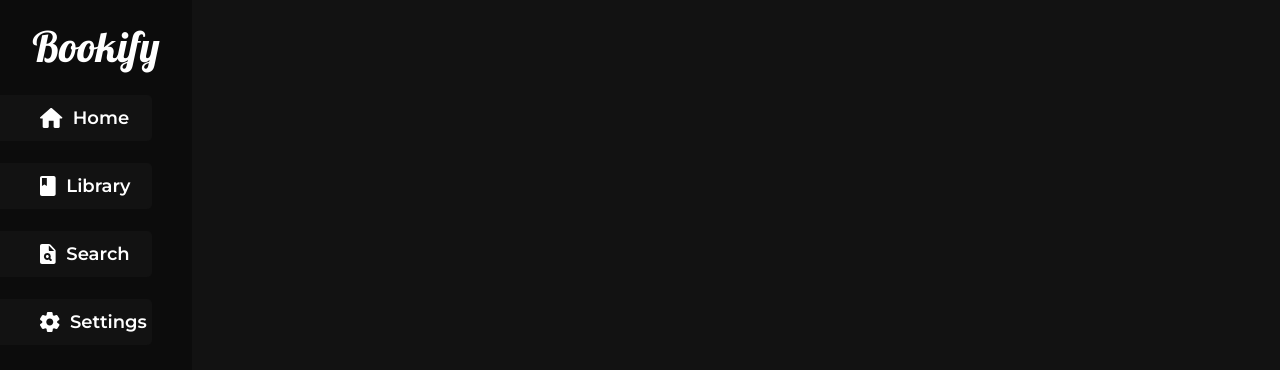
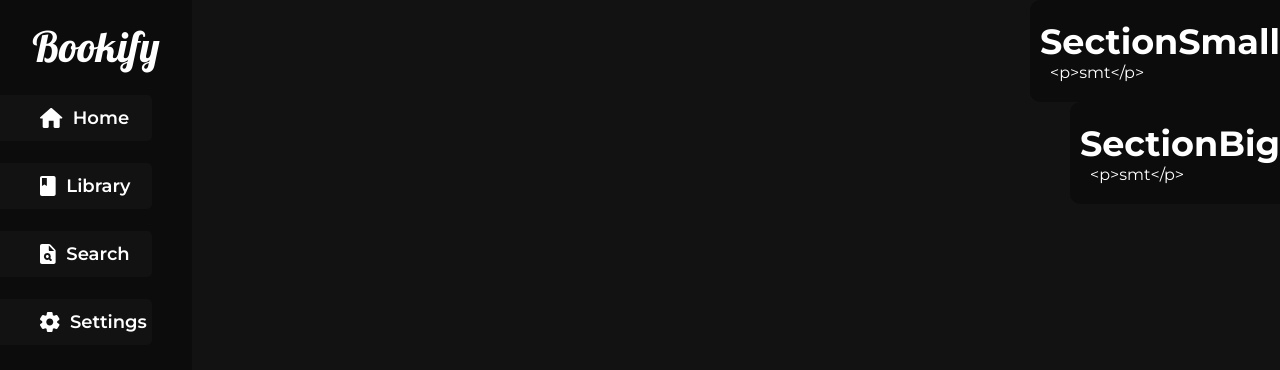
Before and after one commit to Simpleton-Yogy/bookify-web, a Vue app: page / in a window 1280 px wide. Shown: the top 370 px of the page. Built offline with nearby package versions, Linux system fonts and the light colour scheme.

Commit message:
started working on secitons

```diff
--- a/src/App.vue
+++ b/src/App.vue
@@ -12,7 +12,8 @@
       </div>
     </div>
     <div class="contentContainer">
-
+      <Section title="SectionSmall" content="<p>smt</p>" style="small" />
+      <Section title="SectionBig" content="<p>smt</p>" style="big" />
     </div>
   </div>
 </template>
@@ -27,12 +28,13 @@
 
 // Import Components
 import MenuItem from '@/components/MenuItem.vue';
+import Section from '@/components/Section.vue';
 
 
 export default {
   name: 'App',
   components: {
-    MenuItem
+    MenuItem, Section
   },
 }
 </script>
--- a/src/components/MenuItem.vue
+++ b/src/components/MenuItem.vue
@@ -23,7 +23,7 @@ export default {
 }
 </script>
 
-<style lang="scss">
+<style scoped lang="scss">
 
 @import url('https://fonts.googleapis.com/css2?family=Montserrat:ital,wght@0,100;0,200;0,300;0,400;0,500;0,600;0,700;0,800;1,100;1,200;1,300;1,400;1,500;1,600;1,700&display=swap');
 @import "@/assets/colors.scss";
--- a/src/components/Section.vue
+++ b/src/components/Section.vue
@@ -0,0 +1,91 @@
+<template>
+    <div class="sectionContainer">
+        <div class="sectionTitle">{{ title }}</div>
+        <div class="sectionContent" v-bind:class = "{bigSection : bigSectionSelected, smallSection : smallSectionSelected}">
+            {{ content }}
+        </div>
+    </div>
+</template>
+
+<script>
+
+
+export default {
+  name: 'MenuItem',
+  components: {
+
+  },
+  props: [
+      'title', 'content', 'style'
+  ],
+
+  data: function () {
+
+      let smallSection = false;
+      let bigSection = false;
+
+      if (this.style === "small"){
+          smallSection = true;
+      }
+      else if (this.style === "big"){
+          bigSection = true;
+      }
+
+      return {
+          bigSectionSelected: bigSection,
+          smallSectionSelected: smallSection
+      }
+  }
+}
+
+
+</script>
+
+<style scoped lang="scss">
+
+@import url('https://fonts.googleapis.com/css2?family=Montserrat:ital,wght@0,100;0,200;0,300;0,400;0,500;0,600;0,700;0,800;1,100;1,200;1,300;1,400;1,500;1,600;1,700&display=swap');
+@import "@/assets/colors.scss";
+
+.sectionContainer {
+    display: flex;
+    flex-flow: column nowrap;
+    justify-content: center;
+    align-items: flex-start;
+    padding: 20px 0 20px 20px;
+    background-color: $dark;
+    border-radius: 10px 0 0 10px;
+
+    .sectionTitle {
+        color: $text;
+        font-family: 'Montserrat', sans-serif;
+        font-size: 35px;
+        font-weight: 700;
+        margin: 0 0 0 -10px;
+    }
+
+    .sectionContent {
+        min-height: 10px;
+
+        .bigSection {
+            display: flex;
+            flex-flow: row wrap;
+            justify-content: flex-start;
+            align-items: flex-start;
+            overflow-y: scroll;
+            min-height: 500px;
+        }
+
+        .smallSection {
+            display: flex;
+            flex-flow: row nowrap;
+            justify-content: flex-start;
+            align-items: center;
+            overflow-x: scroll;
+            min-height: 100px;
+        }
+    }
+
+
+}
+
+</style>
```
